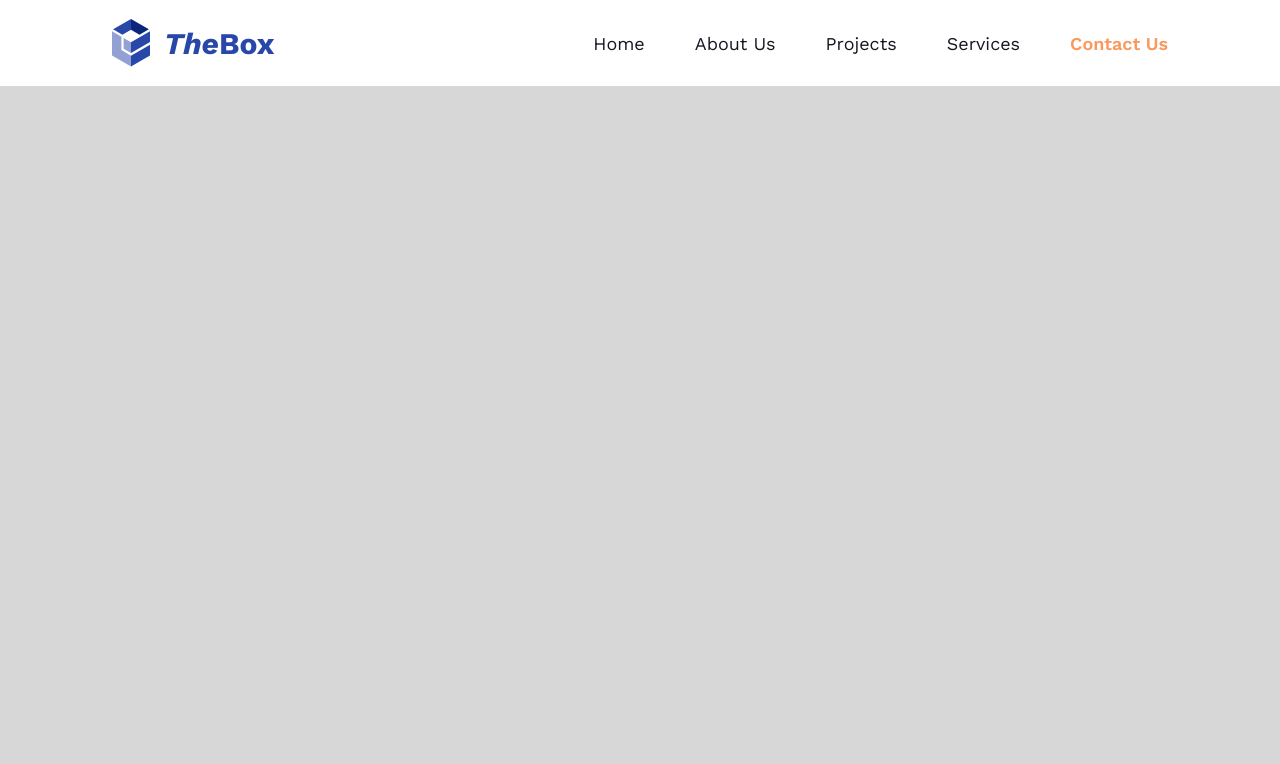
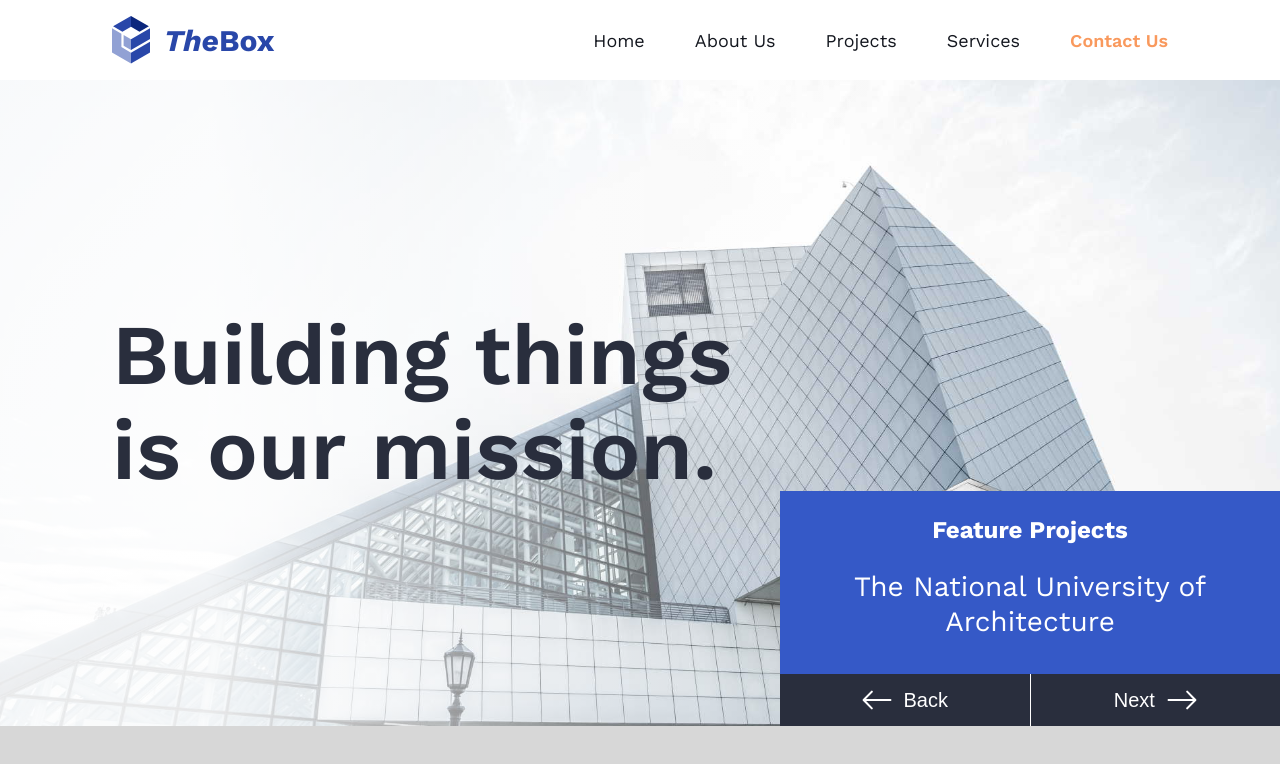
Before and after one commit to Thekhalife/Thekhalife, a plain HTML site: page index.html in a window 1280 px wide. Drawn offline with nearby package versions, Linux system fonts and the light colour scheme.

Commit message:
first commit

```diff
--- a/index.html
+++ b/index.html
@@ -24,7 +24,7 @@
 				<path fill="#2947A9" d="m38 12.3-19 11V34l19-11V12.3Zm-36.9-2 9.3 5.5 8.6-5V0L1.1 10.3Z"/>
 				<path fill="#91A1D4" d="M9.4 31.1V17.7L0 12.3v24.2l19 11V36.7L9.4 31Z"/>
 			</svg>
-			<h1><em>The</em>Box</h1>
+			<h2><em>The</em>Box</h2>
 		</div>
 
 		<div class="right">
@@ -37,5 +37,36 @@
 
 	</div>
 
+	<div id="content">
+		<h1>
+			Building things<br>
+			is our mission.
+		</h1>
+
+		<div class="featuresProjects">
+			<div class="text">
+				<h2>Feature Projects</h2>
+				<p>
+					The National University of Architecture
+				</p>
+			</div>
+			<div class="navigation">
+				<button>
+					<svg xmlns="http://www.w3.org/2000/svg" fill="none" viewBox="0 0 27 18">
+						<path fill="#fff" fill-rule="evenodd" d="M26.5 9a1 1 0 0 0-.3-.7 1 1 0 0 0-.6-.2h-22l6-6a1 1 0 0 0 .1-1 1 1 0 0 0-.5-.5 1 1 0 0 0-1 .2L.8 8.3a1 1 0 0 0-.2 1c0 .2 0 .3.2.4l7.4 7.5a1 1 0 0 0 1 .2 1 1 0 0 0 .5-.5 1 1 0 0 0-.2-1l-5.8-6h21.9c.2 0 .5 0 .6-.2.2-.2.3-.4.3-.7Z" clip-rule="evenodd"/>
+					</svg>
+					Back
+				</button>
+				<button class="btn-next">
+					<svg xmlns="http://www.w3.org/2000/svg" fill="none" viewBox="0 0 27 18">
+						<path fill="#fff" fill-rule="evenodd" d="M26.5 9a1 1 0 0 0-.3-.7 1 1 0 0 0-.6-.2h-22l6-6a1 1 0 0 0 .1-1 1 1 0 0 0-.5-.5 1 1 0 0 0-1 .2L.8 8.3a1 1 0 0 0-.2 1c0 .2 0 .3.2.4l7.4 7.5a1 1 0 0 0 1 .2 1 1 0 0 0 .5-.5 1 1 0 0 0-.2-1l-5.8-6h21.9c.2 0 .5 0 .6-.2.2-.2.3-.4.3-.7Z" clip-rule="evenodd"/>
+					</svg>
+					Next
+				</button>
+			</div>
+		</div>
+
+	</div>
+
 </body>
 </html>
--- a/style.css
+++ b/style.css
@@ -8,9 +8,8 @@ body{
 	position:fixed;
 	top:0;
 	left:0;
-	right:0;
-	height:86px;
-	background:rgb(220, 131, 131);
+  right:0;
+	height:80px;
 	background:white;
 	display: flex;
 	align-items: center;
@@ -27,7 +26,7 @@ body{
 #navbar >.left >svg{
 	width:38px;
 }
-#navbar >.left h1{
+#navbar >.left h2{
 	margin:unset;
 	font-size: 30px;
 	color: #2947A9;
@@ -49,3 +48,86 @@ body{
 	color:#F9995D;
 	font-weight: 600;
 }
+
+#content{
+  margin-top: 80px;
+  background:orange;
+  height:44vw;
+  min-height: 646px;
+  background: linear-gradient(90deg, rgba(255, 255, 255, 0.9) 16.58%, rgba(255, 255, 255, 0) 72.38%), url(img/header.jpg);
+  background-size:cover;
+  background-position: center 30%;
+  padding-left:112px;
+  display:flex;
+  align-items: center;
+  position:relative;
+}
+
+#content >h1{
+	font-size: 85px;
+	color: #292E3D;
+	line-height: 95px;
+	font-weight: 600;
+}
+
+#content >.featuresProjects{
+	width:500px;
+	height:235px;
+	background:#3559C7;
+	position:absolute;
+	bottom:0;
+	right:0;
+	display:flex;
+	flex-direction: column;
+}
+
+#content >.featuresProjects >.text{
+
+	flex:1;
+	text-align: center;
+}
+#content >.featuresProjects >.text >h2{
+	margin:unset;
+	font-weight: 700;
+	color: #FFFFFF;
+	font-size: 24px;
+	margin-top: 25px;
+}
+#content >.featuresProjects >.text >p{
+	margin:unset;
+	font-size: 28px;
+	line-height: 35px;
+	color: #FFFFFF;
+	margin-top: 25px;
+	padding: 0 30px;
+}
+#content >.featuresProjects >.navigation{
+	height:52px;
+	background:rgb(255, 255, 255);
+	display: flex;
+	gap:1px;
+}
+#content >.featuresProjects >.navigation >button{
+	width:50%;
+	border:unset;
+	background: #292E3D;
+	font-size: 20px;
+	color:#fff;
+	display: flex;
+	align-items: center;
+	justify-content: center;
+	gap:12px;
+	line-height: 20px;
+}
+#content >.featuresProjects >.navigation >button >svg{
+	width:30px;
+}
+
+
+#content >.featuresProjects >.navigation >.btn-next{
+	flex-direction: row-reverse;
+}
+
+#content >.featuresProjects >.navigation >.btn-next >svg{
+	transform: rotate(180deg);
+}
```
Also changed, not shown: img/header.jpg (added), img/photo-1487958449943-2429e8be8625.jpeg (deleted), img/photoc.jpeg (added), 1 other file.
